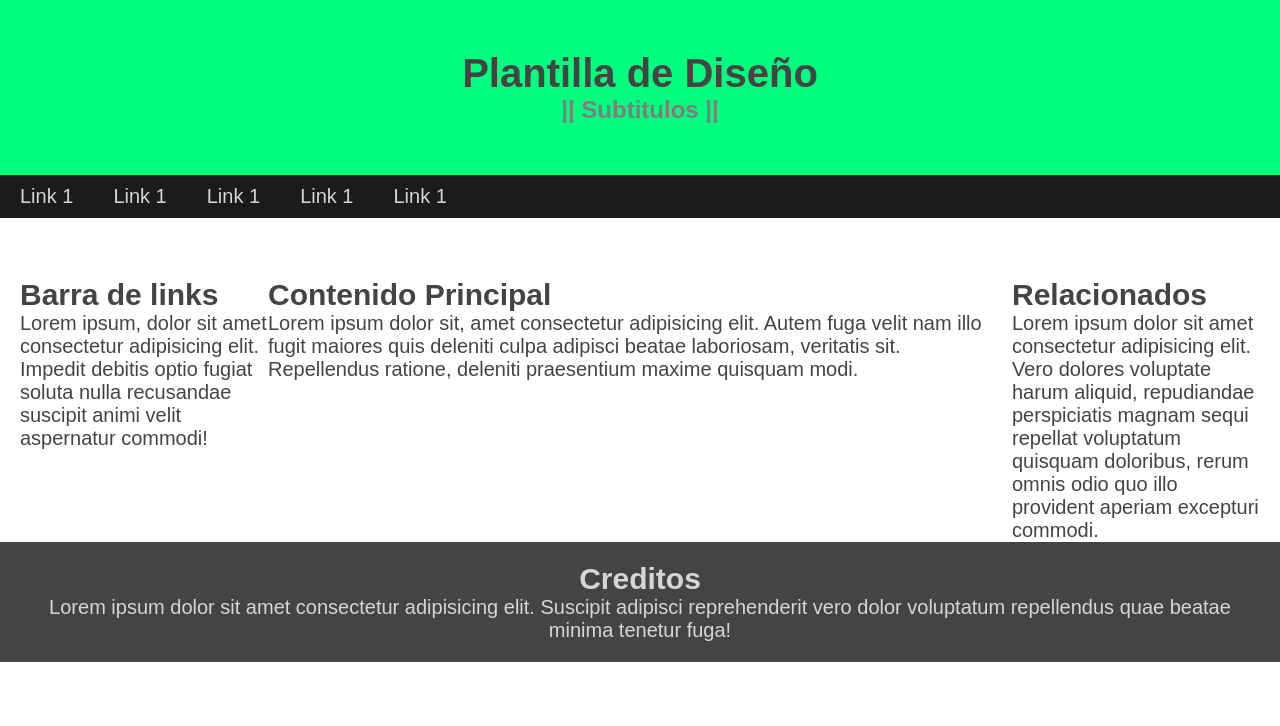
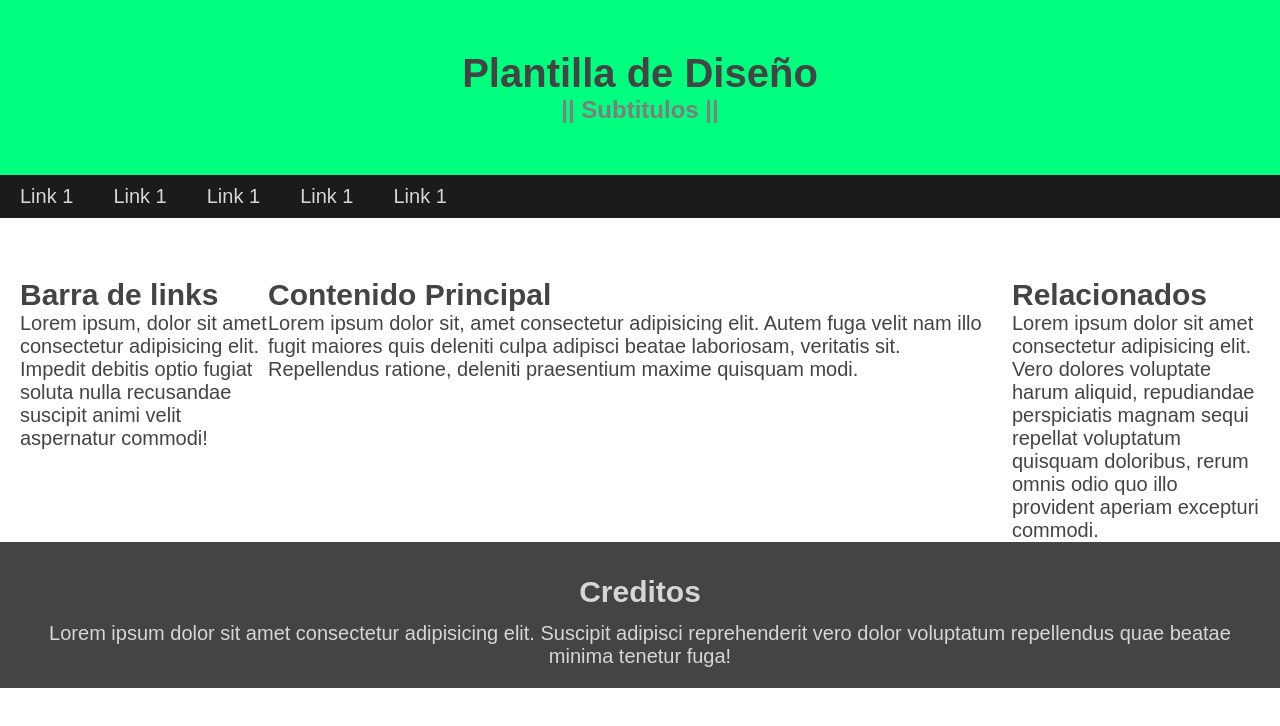
Before and after one commit to C0nej01/pagina-web-practica-, a plain HTML site: page index.html in a window 1280 px wide. Drawn offline with Linux system fonts and the light colour scheme.

Commit message:
End of main page

```diff
--- a/styles.css
+++ b/styles.css
@@ -74,6 +74,10 @@ footer{
 footer > *{
     color: #d6d6d6;
 }
+footer h2{
+    font-size: 1.5rem;
+    padding: 1vw;
+}
 
 /* TABLETS */
 @media screen and (max-width: 700px){
```
